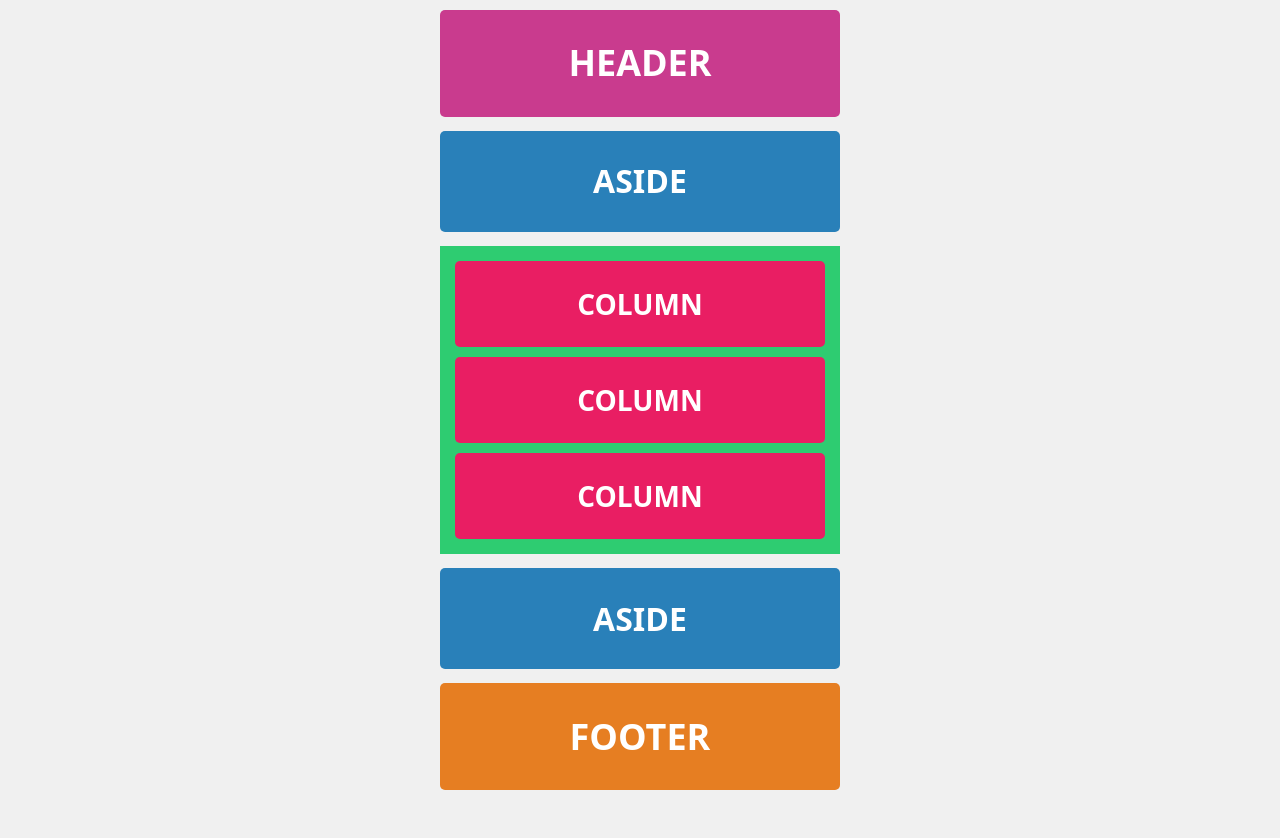
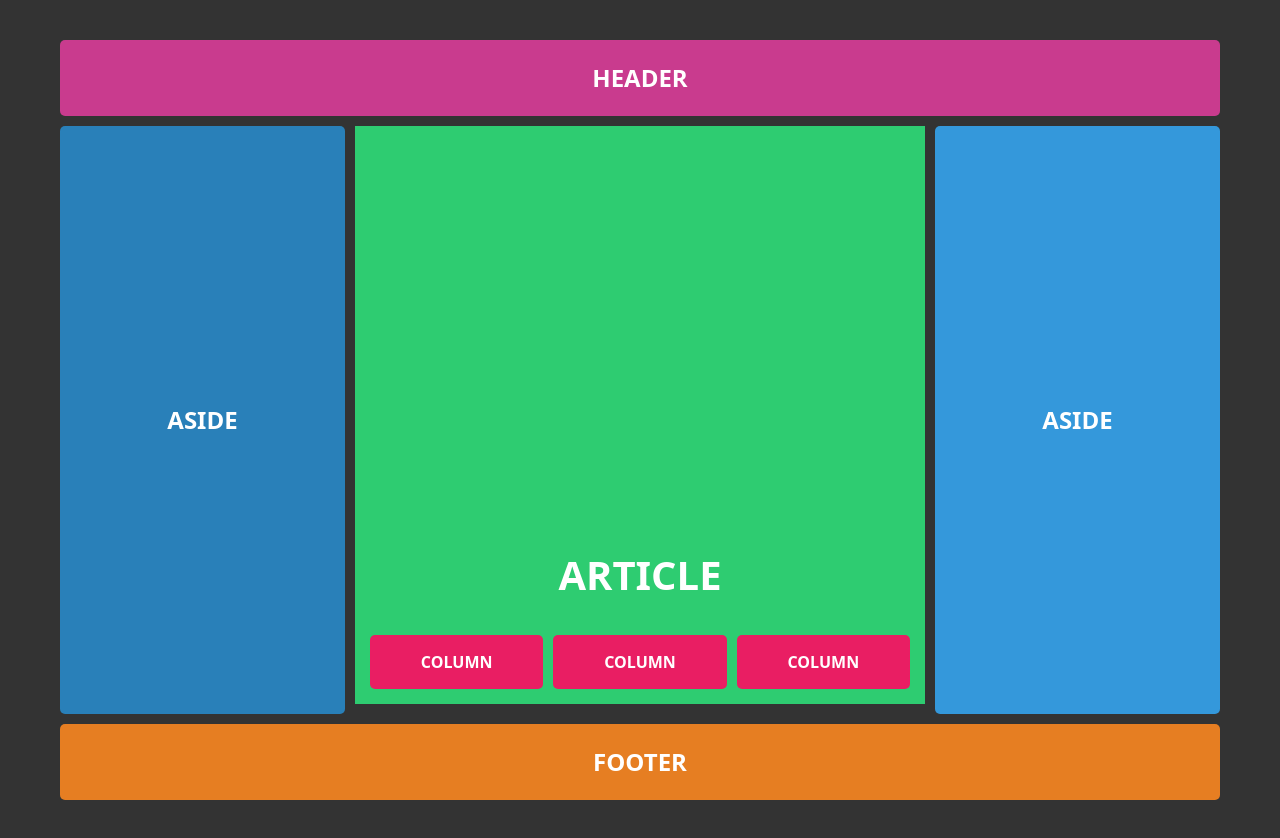
Before and after one commit to brett03112/grid-wireframe-practice, a plain HTML site: page index.html in a window 1280 px wide. Before the commit the page ends 800 px from the top, so only its background shows below. Drawn offline with Linux system fonts and the light colour scheme.

Commit message:
updated the wireframe to include a media querie for desktop views

```diff
--- a/css/style.css
+++ b/css/style.css
@@ -5,7 +5,7 @@ body {
     font-family: Arial, sans-serif;
     max-width: 400px;
     margin: 0 auto;
-    background-color: #f0f0f0;
+    background-color: #333;
     color: white;
     text-align: center;
     font-weight: bold;
@@ -14,12 +14,69 @@ body {
     gap: 2px;
 }
 
+/* Media Query for Desktop */
+@media screen and (min-width: 768px) {
+    body {
+        max-width: 1200px;
+        margin: 20px auto;
+        display: grid;
+        grid-template-rows: auto 1fr auto;
+        grid-template-columns: 1fr 2fr 1fr;
+        grid-template-areas:
+            "header header header"
+            "left-aside main right-aside"
+            "footer footer footer";
+        gap: 10px;
+        background-color: #333;
+        padding: 20px;
+    }
+
+    header {
+        grid-area: header;
+    }
+
+    .top-aside {
+        grid-area: left-aside;
+        height: 100%;
+    }
+
+    main {
+        grid-area: main;
+        display: grid;
+        grid-template-rows: 1fr auto auto;
+        padding: 10px;
+    }
+
+    article {
+        grid-row: 2;
+        align-self: end;
+        margin-bottom: 20px;
+        font-size: 40px;
+    }
+
+    main .column-container {
+        grid-row: 3;
+        display: grid;
+        grid-template-columns: 1fr 1fr 1fr;
+        gap: 10px;
+        width: 100%;
+    }
+
+    .bottom-aside {
+        grid-area: right-aside;
+        height: 100%;
+    }
+
+    footer {
+        grid-area: footer;
+    }
+}
+
 /* Layout elements */
 header,
 aside,
 footer {
     padding: 10px;
-    margin: 2px;
     border-radius: 5px;
     display: grid;
     justify-content: center;
@@ -30,48 +87,74 @@ footer {
 header {
     background-color: #c93b8e;
     padding: 20px;
-    margin: 10px 0;
-    font-size: 36px;
-    min-height: 60px;
+    font-size: 24px;
+    min-height: 40px;
 }
 
 /* Aside sections */
 aside {
     background-color: #2980b9;
     padding: 20px;
-    margin: 2px 0;
-    font-size: 32px;
+    font-size: 24px;
     min-height: 50px;
+}
+
+.bottom-aside {
+    background-color: #3498db; /* Lighter blue for right aside */
 }
 
 /* Main content area */
 main {
     display: grid;
-    grid-template-columns: 1fr;
-    grid-template-rows: repeat(3, auto);
+    grid-template-rows: auto 1fr auto;
     gap: 10px;
     background-color: #2ecc71;
     padding: 15px;
-    margin: 10px 0;
+    margin-bottom: 10px;
 }
 
 /* Columns */
 .column {
     background-color: #e91e63;
-    padding: 20px;
-    font-size: 28px;
-    min-height: 40px;
+    padding: 15px;
+    font-size: 16px;
+    min-height: 30px;
     display: flex;
     justify-content: center;
     align-items: center;
     border-radius: 5px;
+    margin-bottom: 10px;
+}
+
+@media screen and (min-width: 768px) {
+    body {
+        height: 100vh;
+    }
+
+    main {
+        display: grid;
+        grid-template-rows: 1fr auto auto;
+    }
+
+    article {
+        align-self: center;
+    }
+
+    .column {
+        margin-bottom: 0;
+    }
+
+    main .column-container {
+        display: grid;
+        grid-template-columns: 1fr 1fr 1fr;
+        gap: 10px;
+    }
 }
 
 /* Footer */
 footer {
     background-color: #e67e22;
     padding: 20px;
-    margin: 10px 0;
-    font-size: 36px;
-    min-height: 60px;
+    font-size: 24px;
+    min-height: 40px;
 }
--- a/index.html
+++ b/index.html
@@ -12,10 +12,13 @@
     <body>
         <header>HEADER</header>
         <aside class="top-aside">ASIDE</aside>
-        <main>
-            <div class="column">COLUMN</div>
-            <div class="column">COLUMN</div>
-            <div class="column">COLUMN</div>
+        <main class="main-content">
+            <article>ARTICLE</article>
+            <div class="column-container">
+                <div class="column">COLUMN</div>
+                <div class="column">COLUMN</div>
+                <div class="column">COLUMN</div>
+            </div>
         </main>
         <aside class="bottom-aside">ASIDE</aside>
         <footer>FOOTER</footer>
```
Also changed, not shown: desktop-wireframe.png (added).
